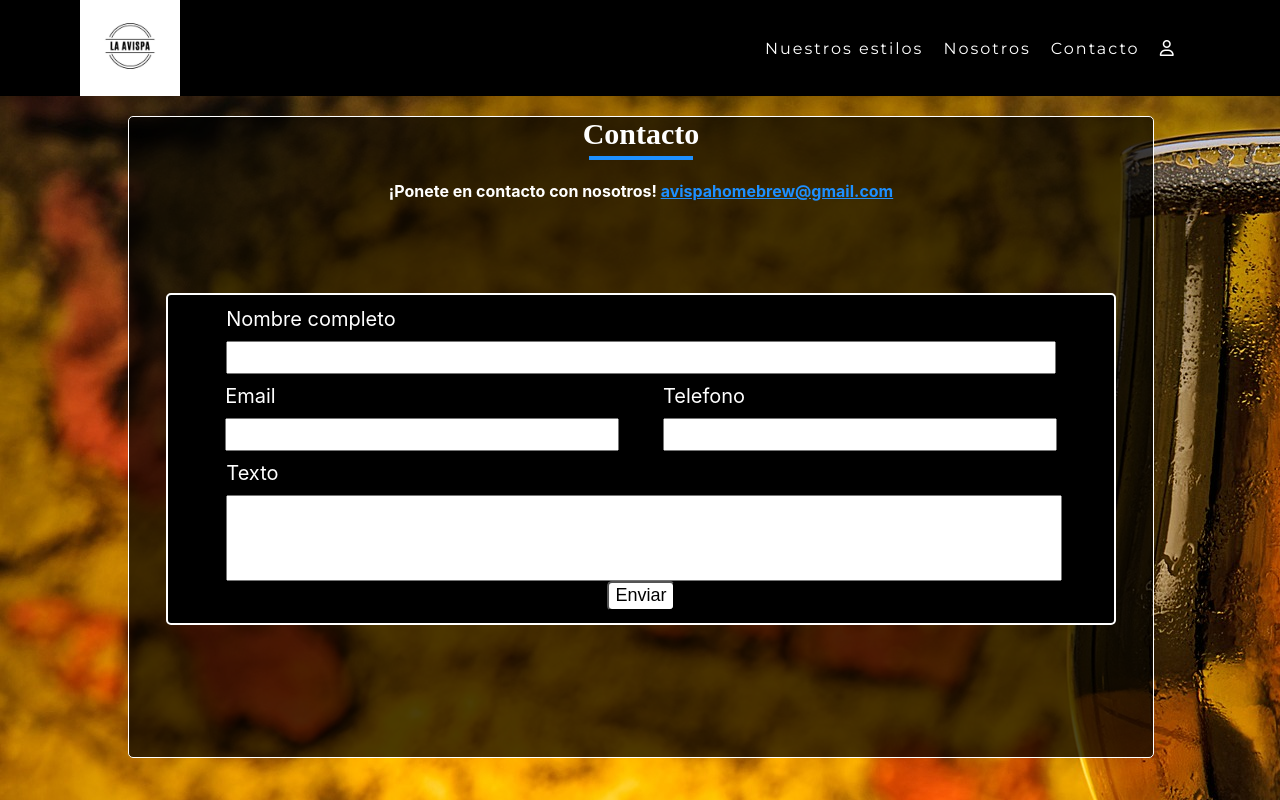
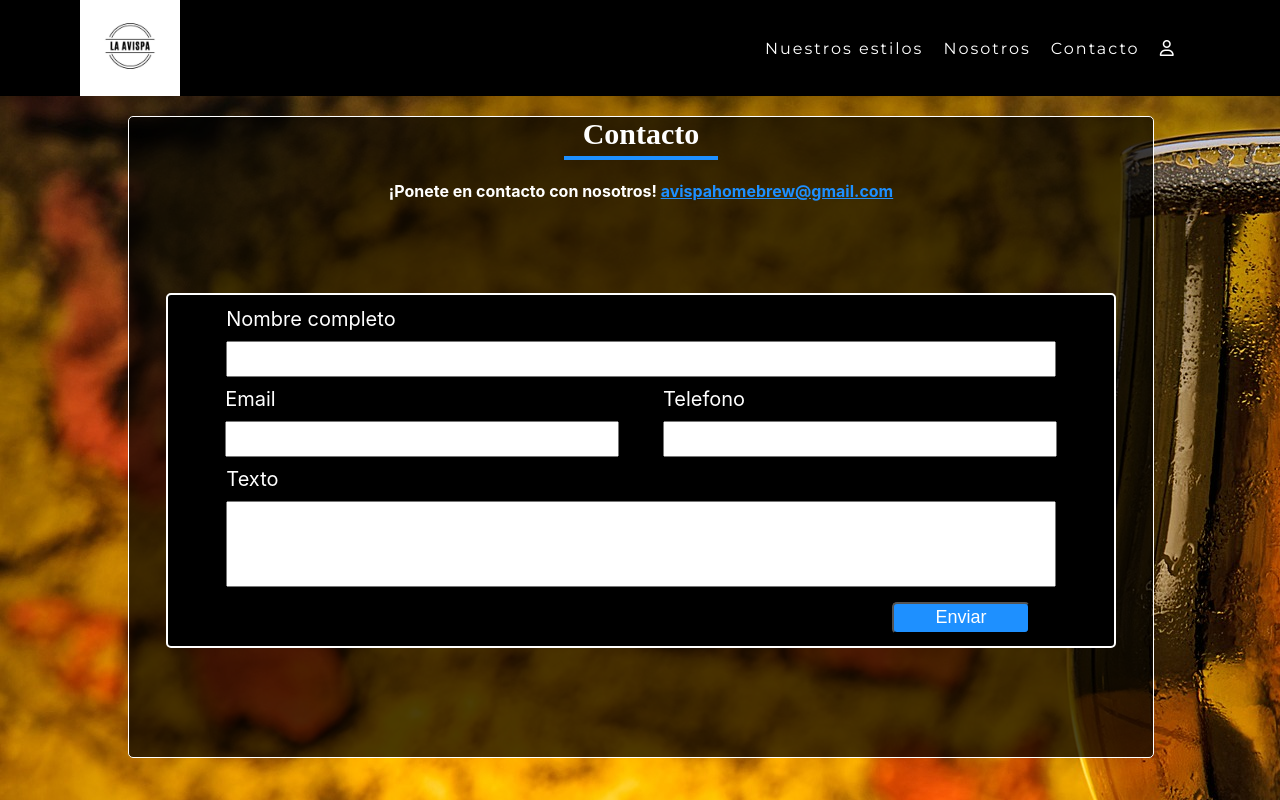
Before and after one commit to Pablito-1988/avispa_beer, a React (Create React App) app in the folder my-app/: page /contacto in a window 1280 px wide. Shown: the top 800 px of the page. Built offline with nearby package versions, Linux system fonts and the light colour scheme; a web font is replaced by a local one.

Commit message:
styles with back img

```diff
--- a/my-app/src/components/login/login.css
+++ b/my-app/src/components/login/login.css
@@ -33,22 +33,22 @@ label{
 }
 input{
     margin-bottom: 10px;
-    height: 27px;
+    height: 30px;
     font-size: 18px;
 }
 
 button{
-    background-color: white;
+    background-color: dodgerblue;
+    color: white;
     border-radius: 5px;
     height: 30px;
-    transition: 0.2s;
+    transition: 0.5s;
     font-size: 18px;
 }
 button:hover{
-    background-color: dodgerblue;
+    background-color: rgb(53, 175, 53);
     color: white;
 }
-
 .errors{
     color: red;
     margin-bottom: 5px;
--- a/my-app/src/components/main/Contacto/Contacto.js
+++ b/my-app/src/components/main/Contacto/Contacto.js
@@ -80,7 +80,7 @@ function Contacto (){
                                  className='text'/>
                             <ErrorMessage name='text' className='errors' component='span' />
                             </div>
-                        <button type='submit'>Enviar</button>
+                        <button className='contactSubmit' type='submit'>Enviar</button>
 
                        </Form>
                    )}
--- a/my-app/src/components/main/Contacto/contacto.css
+++ b/my-app/src/components/main/Contacto/contacto.css
@@ -21,10 +21,10 @@ a{
 }
 .underline{
     border: 2px solid dodgerblue;
-    width: 100px;
+    width: 150px;
     text-align: center;
     margin: 0 auto;
-    animation-duration: 4s;
+    animation-duration: 3s;
     animation-name: grow;
     animation-iteration-count:1
 }
@@ -32,7 +32,7 @@ a{
     0%{width: 0px;
         opacity: 0;}
 
-    100%{width: 100px;
+    100%{width: 150px;
         opacity: 1;}
 }
 
@@ -65,7 +65,6 @@ a{
 textarea{
     height: 80px;
     font-size: 18px;
-        width: 100%;
         resize: none;
 }
 .nameField{
@@ -83,3 +82,17 @@ textarea{
     flex-direction: column;
     width: 45%;
 }
+
+.contactSubmit{
+    width: 15%;
+    height: 4vh;
+    margin-top: 15px;
+    margin-left: 50vw;
+    transition: 0.5s;
+    background-color: dodgerblue;
+}
+
+.contactSubmit:hover{
+    background-color: rgb(53, 175, 53);
+    color: white;
+}
--- a/my-app/src/components/main/Estilos/Estilos.js
+++ b/my-app/src/components/main/Estilos/Estilos.js
@@ -1,10 +1,10 @@
-
+import './estilos.css'
 
 function Estilos (){
     return(
         <>
-            <div>
-                <h1>hola hola soy estilos</h1>
+            <div className='stylesContainer'>
+
             </div>
         </>
     )
--- a/my-app/src/components/main/Estilos/estilos.css
+++ b/my-app/src/components/main/Estilos/estilos.css
@@ -0,0 +1,6 @@
+.stylesContainer{
+    background-image: url('./assets/back1.jpg');
+    display: flex;
+    width: 100%;
+    height: 100vh;
+}
```
Also changed, not shown: my-app/src/components/main/Estilos/assets/back1.jpg (added), my-app/src/components/main/Estilos/assets/back2.jpg (added).
